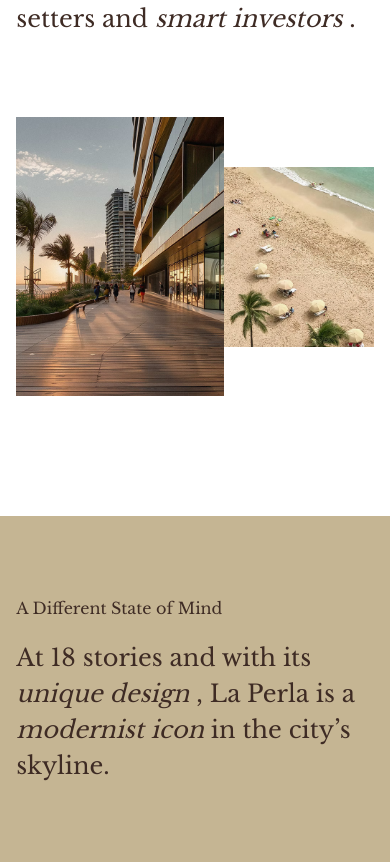
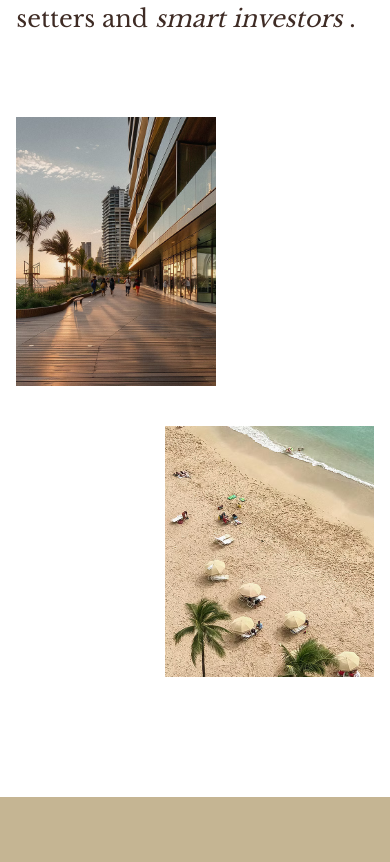
Before and after one commit to Ako2003/real-estate-landing-page, a Next.js app: page / in a window 390 px wide. Shown: the part 1327-2189 px from the top of the page. Built offline with nearby package versions, Linux system fonts and the light colour scheme.

Commit message:
Body is ready for mobile'

```diff
--- a/src/sections/Body.tsx
+++ b/src/sections/Body.tsx
@@ -15,13 +15,13 @@
 
             {/* Images */}
             <div className="mt-20 max-w-5xl mx-auto pb-30">
-                <div className="flex items-center justify-between">
-                    <div>
+                <div className="flex max-md:flex-col md:items-center justify-between">
+                    <div className="flex justify-start max-md:mb-10">
                         <Image
                             src={"/images/yuvalna_photograph_of_a_Boardwalk_that_is_close_to_the_building_3273c742-f097-4ed5-a17e-82.jpg"}
-                            alt={"Boardwalk near the building"} width={290} height={390}/>
+                            alt={"Boardwalk near the building"} width={290} height={390} className="max-md:w-[200px]"/>
                     </div>
-                    <div>
+                    <div className="flex justify-end">
                         <Image src={"/images/pexels-fernando-reyes-6600902 copy.jpg"} alt={"Beach"} width={209}
                                height={251}/>
                     </div>
```
